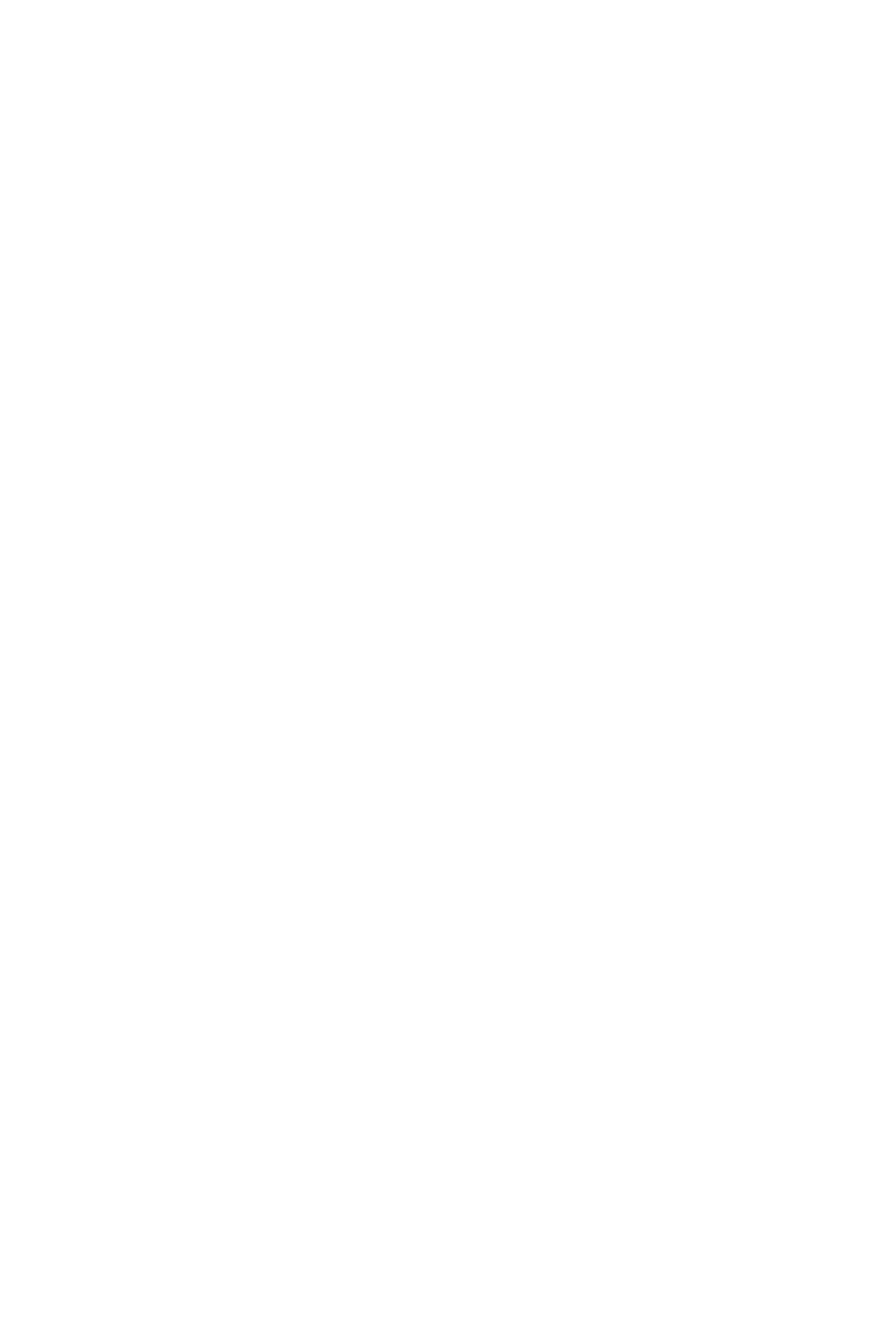
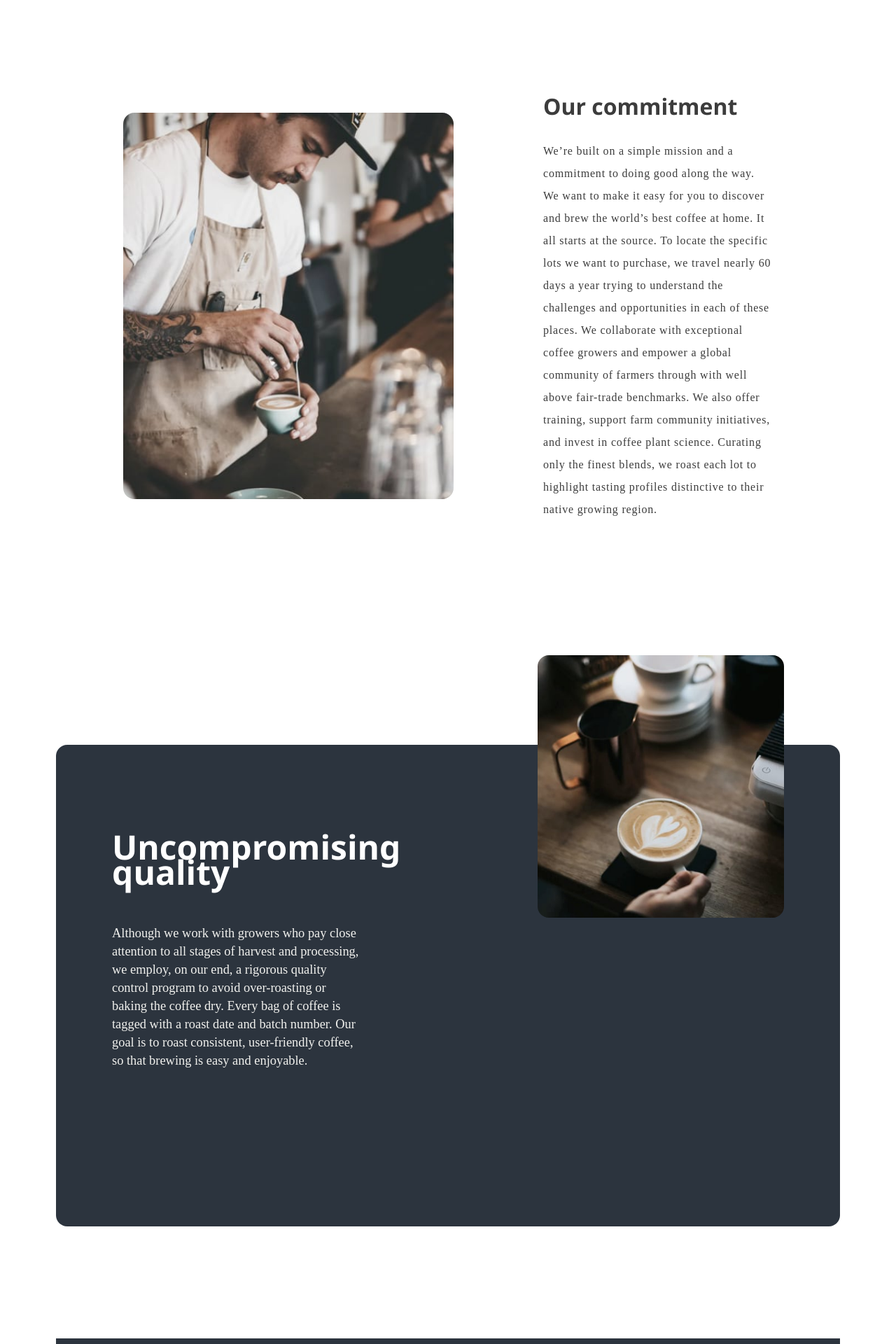
Before and after one commit to teeliny/fe-assessment, a React (Create React App) app: page /about in a window 1280 px wide. Shown: the part 700-2620 px from the top of the page at 70% size. Before the commit the page ends 800 px from the top, so only its background shows below. Built offline with nearby package versions, Linux system fonts and the light colour scheme.

Commit message:
Added about screen

```diff
--- a/src/components/header/index.tsx
+++ b/src/components/header/index.tsx
@@ -125,7 +125,6 @@ const HeaderContainer = styled.div`
       display: flex;
       justify-content: flex-end;
       gap: 4rem;
-      /* width: 35vw; */
     }
 
     .main__menu h4 {
--- /dev/null
+++ b/src/components/styles/about.style.ts
@@ -0,0 +1,129 @@
+import styled from "styled-components";
+
+export const HomeWrapper = styled.div`
+  margin: 0 1.5rem;
+
+
+  @media(min-width: 401px) {
+    margin: 0 2.5rem;
+  }
+
+  @media(min-width: 769px) {
+    margin: 0 5rem;
+  }
+`;
+
+export const CommitWrapper = styled.div`
+  margin: 7.5rem auto;
+  display: flex;
+  flex-direction: column;
+  gap: 2rem;
+
+  .tea__pour img {
+    width: calc(100vw - 3rem);
+    border-radius: 1rem;
+  }
+
+  .commitment {
+    text-align: center;
+  }
+
+  .commitment__header {
+    margin-bottom: 1.875rem;
+    margin-top: 0.875rem;
+  }
+
+  @media(min-width: 401px) {
+    margin: 9rem auto;
+    display: flex;
+    flex-direction: row;
+    align-items: center;
+    gap: 4rem;
+
+    .tea__pour img {
+      width: calc(40vw - 2.5rem);
+    }
+
+    .commitment {
+      text-align: left;
+    }
+
+    .commitment__header {
+      margin-top: 0;
+    }
+  }
+
+
+  @media(min-width: 769px) {
+    margin: 10.5rem 6rem;
+    gap: 8rem;
+
+    .commitment__text {
+      line-height: 2;
+      letter-spacing: 0.05rem;
+    }
+  }
+`;
+
+export const QualityWrapper = styled.div`
+  margin: 17rem auto;
+  background-color: #2C343E;
+  padding: 0 2.5rem 6rem 2.5rem;
+  border-radius: 1rem;
+  display: block;
+
+  .quality__image img {
+    width: calc(100vw - 8rem);
+    border-radius: 1rem;
+    margin: -8rem auto 8rem auto;
+  }
+
+  .quality {
+    text-align: center;
+    color: #ffffff;
+  }
+
+  .quality__header {
+    margin-bottom: 2.5rem;
+  }
+
+  .quality__text {
+    color: #f1f1ee;
+  }
+
+  @media(min-width: 401px) {
+    margin: 20rem auto 10rem auto;
+    padding: 0 5rem 6rem 5rem;
+
+    .quality__image img {
+      width: calc(100vw - 15rem);
+      margin: -12rem auto 8rem auto;
+    }
+  }
+
+  @media(min-width: 769px) {
+    display: flex;
+    flex-direction: row-reverse;
+    justify-content: space-between;
+
+    .quality__image img {
+      width: calc(40vw - 10rem);
+      margin: -8rem 0 0 6rem;
+    }
+
+    .quality {
+      text-align: left;
+      margin: 8rem auto;
+    }
+
+    .quality__header {
+      font-size: 3rem;
+      margin-bottom: 3.5rem;
+    }
+
+    .quality__text {
+      width: 70%;
+      font-size: 1.15rem;
+    }
+  }
+`;
--- a/src/pages/About.tsx
+++ b/src/pages/About.tsx
@@ -1,11 +1,86 @@
-import React from 'react'
+import React, { useState, useEffect } from 'react';
+import BannerSection from '../components/banner';
+import { HomeWrapper, CommitWrapper, QualityWrapper } from '../components/styles/about.style';
 
 function About() {
+
+  const [width, setWidth] = useState<number>(window.innerWidth);
+  const [commitUrl, setCommitUrl] = useState<string>(`${process.env.PUBLIC_URL}/assets/about/mobile/image-commitment.jpg`);
+  const [qualityUrl, setQualityUrl] = useState<string>(`${process.env.PUBLIC_URL}/assets/about/mobile/image-quality.jpg`);
+
+  // Set the current window size
+  useEffect(() => {
+    function handleResize() {
+      setWidth(window.innerWidth)
+    }
+    window.addEventListener('resize', handleResize)
+  });
+
+  //Set the correct url for commitment based on the current window size
+  useEffect(() => {
+    if (width > 768) {
+      setCommitUrl(`${process.env.PUBLIC_URL}/assets/about/desktop/image-commitment.jpg`)
+      setQualityUrl(`${process.env.PUBLIC_URL}/assets/about/desktop/image-quality.jpg`)
+    }
+    if (width > 400 && width <= 768) {
+      setCommitUrl(`${process.env.PUBLIC_URL}/assets/about/tablet/image-commitment.jpg`)
+      setQualityUrl(`${process.env.PUBLIC_URL}/assets/about/tablet/image-quality.jpg`)
+    }
+    if (width <= 400) {
+      setCommitUrl(`${process.env.PUBLIC_URL}/assets/about/mobile/image-commitment.jpg`)
+      setQualityUrl(`${process.env.PUBLIC_URL}/assets/about/mobile/image-quality.jpg`)
+    }
+  }, [width]);
+
+  const imageUrls = [
+    `${process.env.PUBLIC_URL}/assets/about/mobile/image-hero-whitecup.jpg`,
+    `${process.env.PUBLIC_URL}/assets/about/tablet/image-hero-whitecup.jpg`,
+    `${process.env.PUBLIC_URL}/assets/about/desktop/image-hero-whitecup.jpg`,
+  ];
+
   return (
-    <div>
-      This is about page
-    </div>
+    <HomeWrapper>
+      <BannerSection
+        title={`About us`}
+        body={`Coffeeroasters began its journey of exotic discovery in 1999, highlighting stories of coffee from around the world. We have since been dedicated to bring the perfect cup - from bean to brew - in every shipment.`}
+        button={false}
+        imageUrls={imageUrls}
+      />
+
+      <CommitWrapper>
+        <div className="tea__pour">
+          <img
+            src={commitUrl}
+            alt="tea pour" />
+        </div>
+
+        <div className="commitment">
+          <h3 className="commitment__header">
+            Our commitment
+          </h3>
+          <p className="commitment__text">
+            We’re built on a simple mission and a commitment to doing good along the way. We want to make it easy for you to discover and brew the world’s best coffee at home. It all starts at the source. To locate the specific lots we want to purchase, we travel nearly 60 days a year trying to understand the challenges and opportunities in each of these places. We collaborate with exceptional coffee growers and empower a global community of farmers through with well above fair-trade benchmarks. We also offer training, support farm community initiatives, and invest in coffee plant science. Curating only the finest blends, we roast each lot to highlight tasting profiles distinctive to their native growing region.
+          </p>
+        </div>
+      </CommitWrapper>
+
+      <QualityWrapper>
+        <div className="quality__image">
+          <img
+            src={qualityUrl}
+            alt="quality" />
+        </div>
+        <div className="quality">
+          <h3 className="quality__header">
+            Uncompromising quality
+          </h3>
+          <p className="quality__text">
+            Although we work with growers who pay close attention to all stages of harvest and processing, we employ, on our end, a rigorous quality control program to avoid over-roasting or baking the coffee dry. Every bag of coffee is tagged with a roast date and batch number. Our goal is to roast consistent, user-friendly coffee, so that brewing is easy and enjoyable.
+          </p>
+        </div>
+      </QualityWrapper>
+    </HomeWrapper>
   )
 }
 
-export default About
+export default About;
--- a/src/pages/Home.tsx
+++ b/src/pages/Home.tsx
@@ -1,6 +1,6 @@
 import React from 'react';
 import BannerSection from '../components/banner';
-import {HomeWrapper, CollectionWrapper, ChooseWrapper, SubscriptionWrapper} from '../components/styles/home.style'
+import { HomeWrapper, CollectionWrapper, ChooseWrapper, SubscriptionWrapper } from '../components/styles/home.style';
 
 function Home() {
   const imageUrls = [
```
